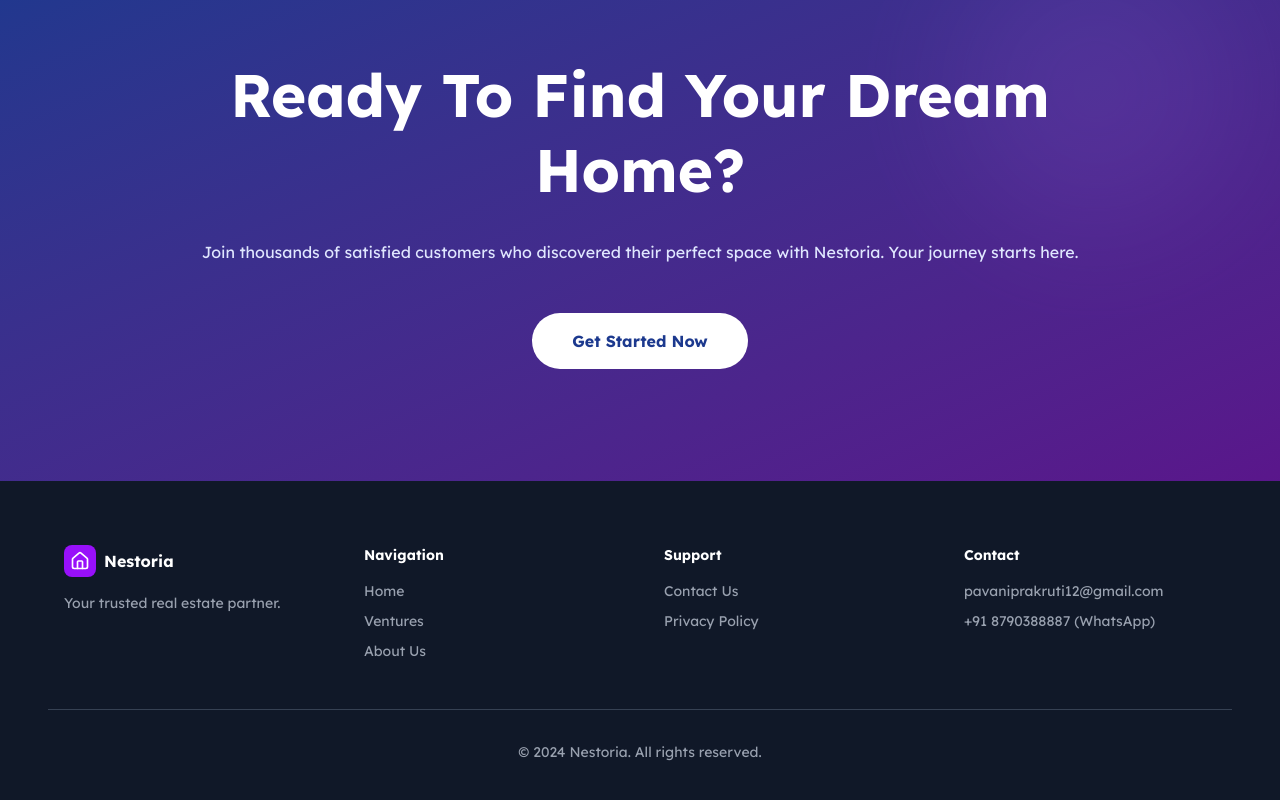
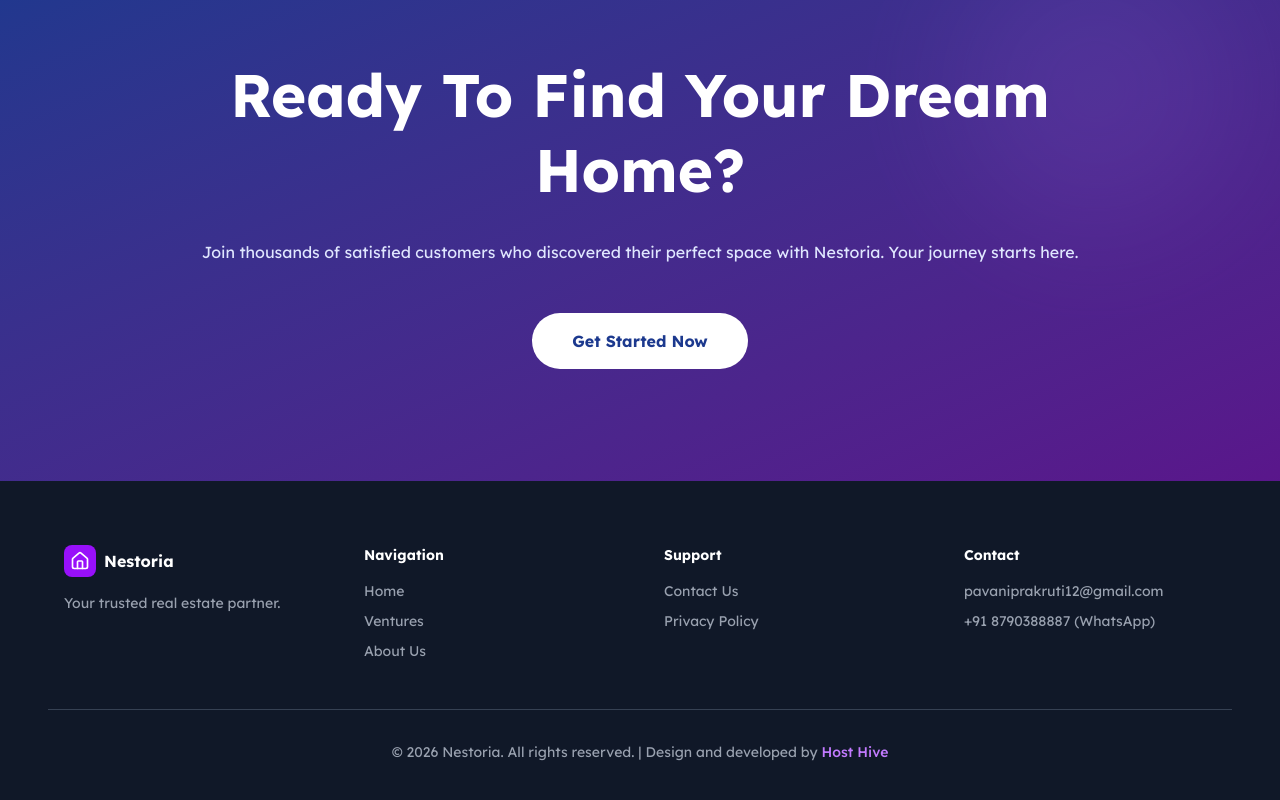
Before and after one commit to Yesh21102001/Realestate, a Next.js app: page / in a window 1280 px wide. Shown: the part 5758-6558 px from the top of the page. Built offline with nearby package versions, Linux system fonts and the light colour scheme.

Commit message:
first commit

```diff
--- a/app/components/Footer.tsx
+++ b/app/components/Footer.tsx
@@ -38,7 +38,7 @@ export default function Footer() {
         </div>
       </div>
       <div className="border-t border-gray-700 pt-6 sm:pt-8 text-center text-xs sm:text-sm font-light">
-        <p>&copy; 2024 Nestoria. All rights reserved.</p>
+        <p>&copy; {new Date().getFullYear()} Nestoria. All rights reserved. | Design and developed by <a href="https://hosthive.online/" target="_blank" rel="noopener noreferrer" className="text-purple-400 hover:text-purple-300 transition font-medium">Host Hive</a></p>
       </div>
     </footer>
   );
```
